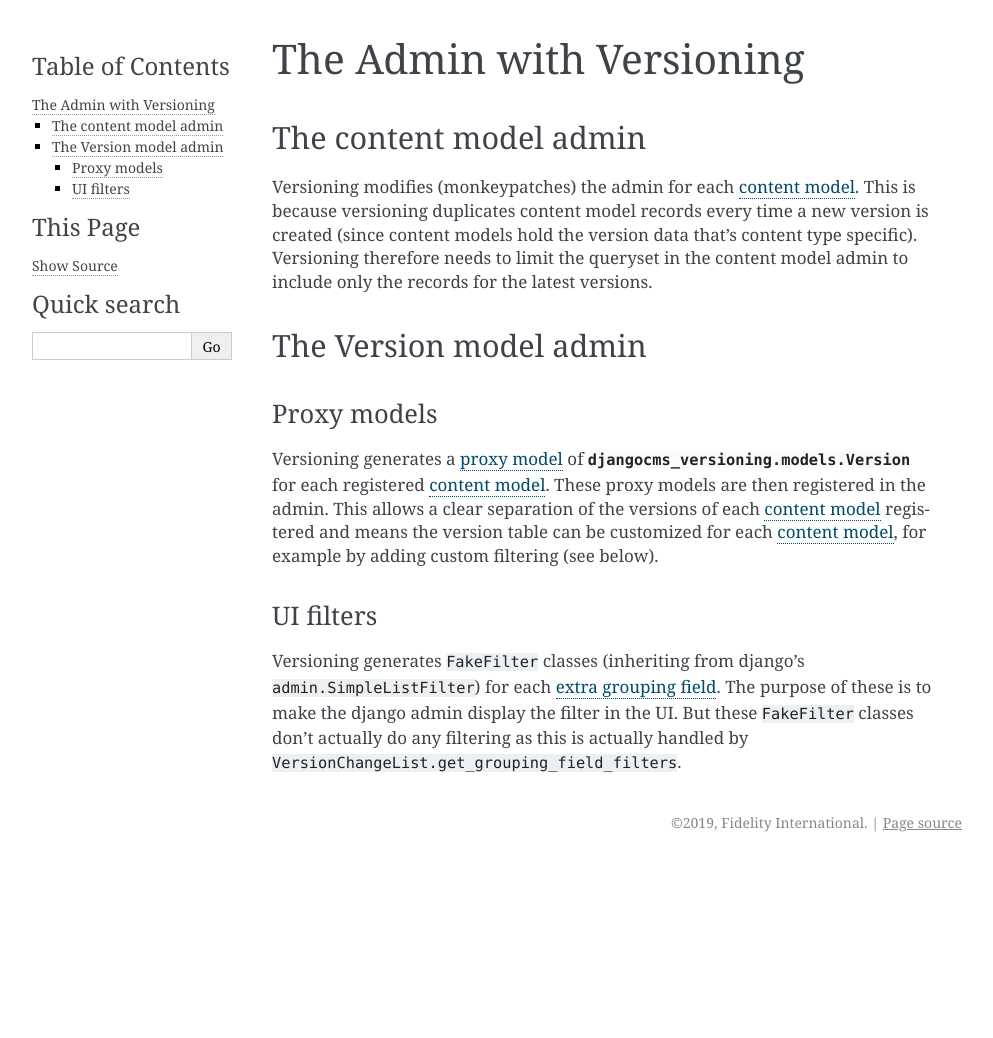
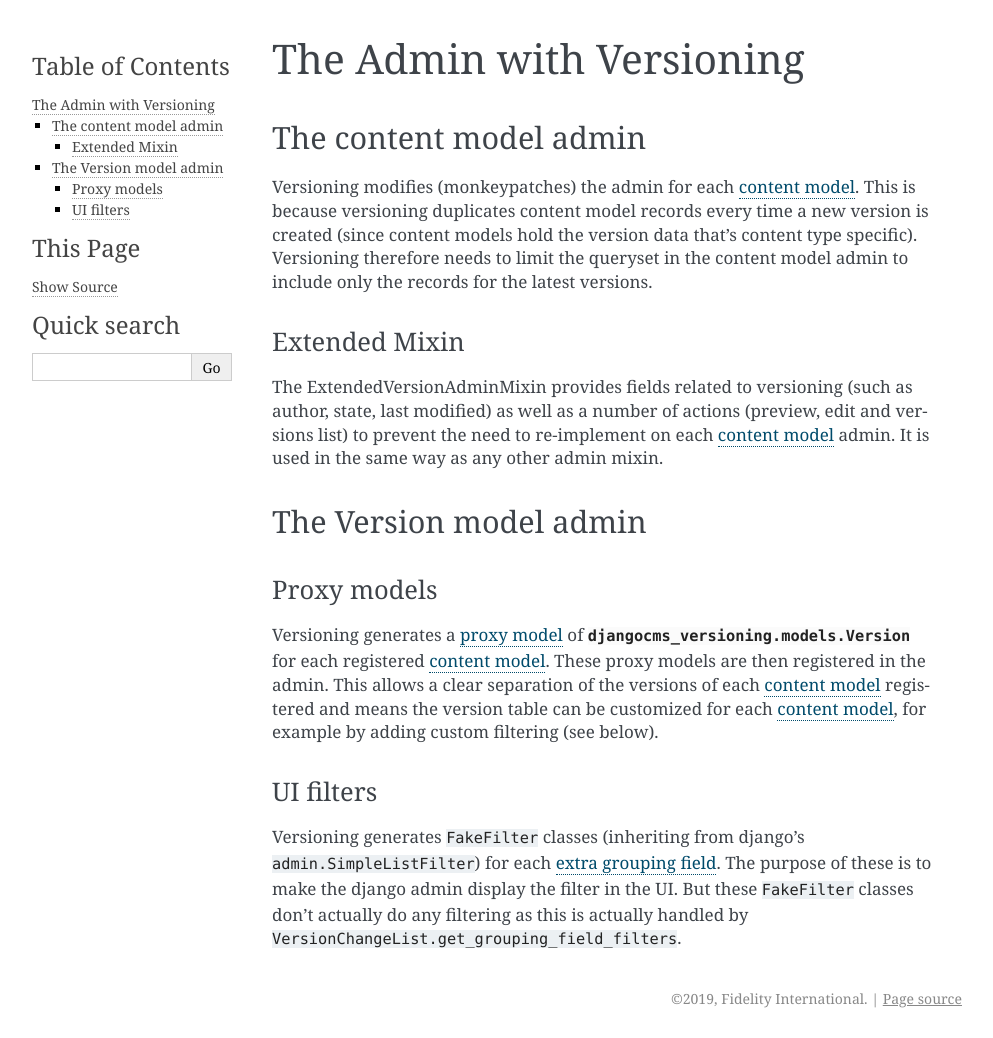
Before and after one commit to django-cms/djangocms-versioning, a Sphinx documentation site: the page built from docs/admin_architecture.rst, in a window 1280 px wide. Shown: the whole page, without its empty margins (148-1141 px from the left). Built offline with Sphinx 7.4.7, drawn with Linux system fonts in a browser that asks for light colours; before the commit the page ends 900 px from its top, so only the background shows below that.

Commit message:
Added document updates relating to ExtendedVersionAdminMixin

```diff
--- a/docs/admin_architecture.rst
+++ b/docs/admin_architecture.rst
@@ -8,6 +8,13 @@ Versioning modifies (monkeypatches) the admin for each :term:`content model <con
 versioning duplicates content model records every time a new version is created (since content models hold the version data
 that's content type specific). Versioning therefore needs to limit the queryset in the content model admin to
 include only the records for the latest versions.
+
+Extended Mixin
+++++++++++++++
+The ExtendedVersionAdminMixin provides fields related to versioning (such as author, state, last modified) as well as a number
+of actions (preview, edit and versions list) to prevent the need to re-implement on each :term:`content model <content model>` admin.
+It is used in the same way as any other admin mixin.
+
 
 
 The Version model admin
```
Also changed, not shown: docs/versioning_integration.rst (+22 -0 lines).
